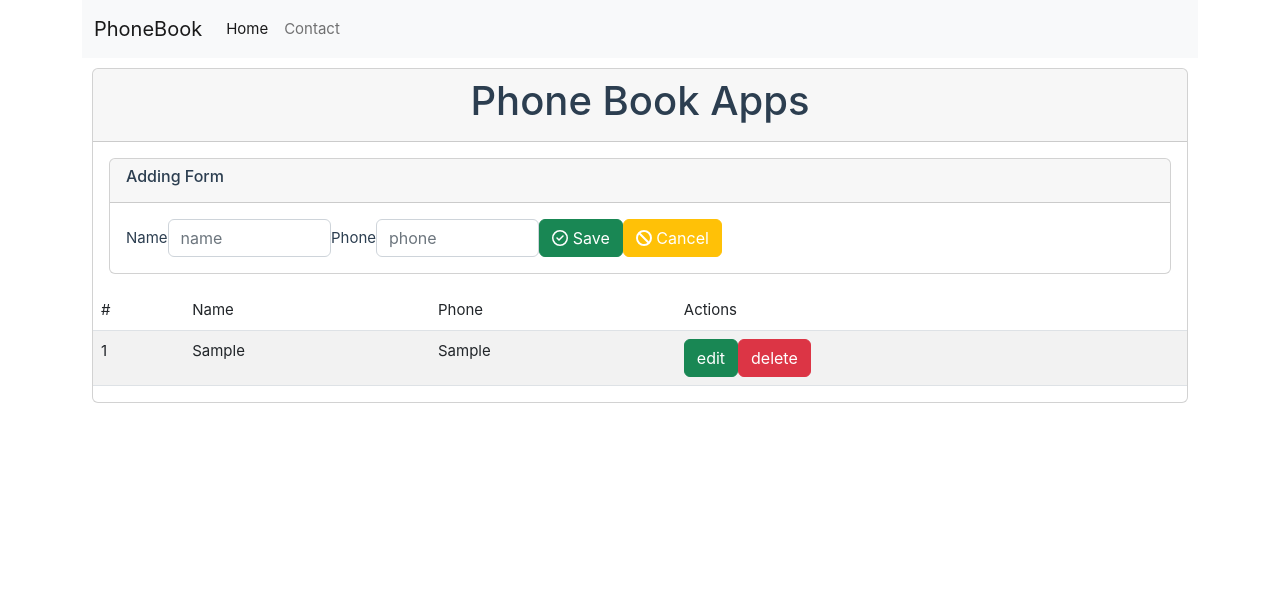
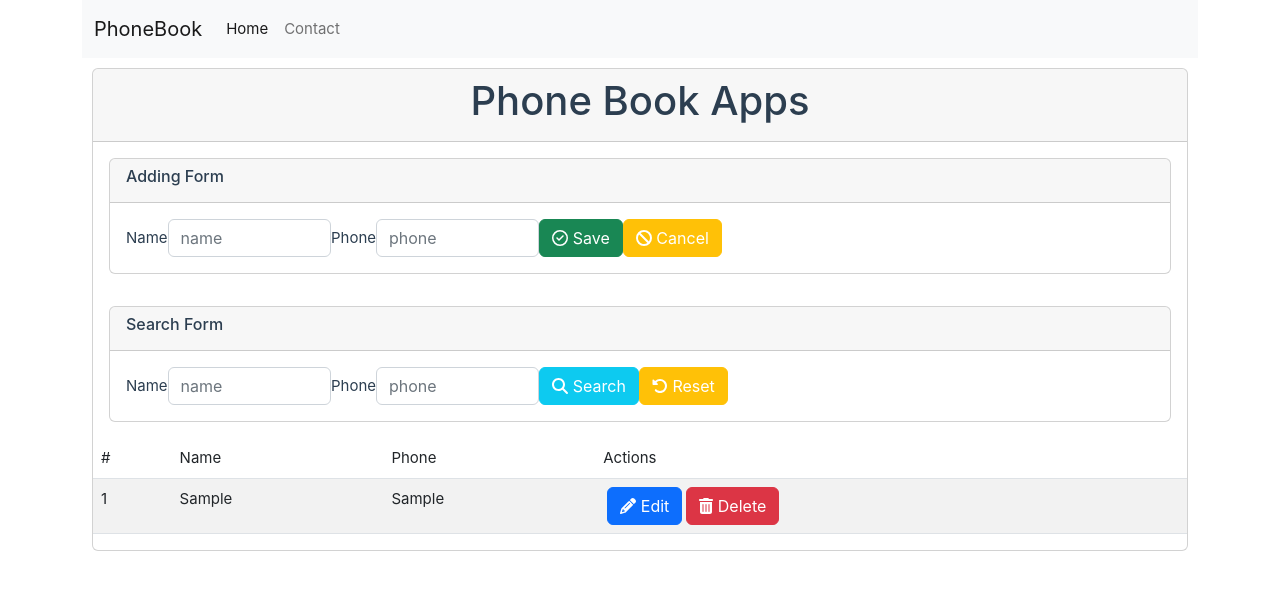
Before and after one commit to herlambang0321/vue_phonebook, a Vue app in the folder vue-phonebook_apps/: page /contact in a window 1280 px wide. Both pictures are taken after typing "Sample", "Sample" into the empty fields and a click on the button "Save". Shown: the top 590 px of the page. Built offline with nearby package versions, Linux system fonts and the light colour scheme.

Commit message:
code changes done

```diff
--- a/vue-phonebook_apps/src/components/ContactBox.vue
+++ b/vue-phonebook_apps/src/components/ContactBox.vue
@@ -1,6 +1,7 @@
 <script setup>
 import ContactList from "./ContactList.vue";
 import ContactForm from "./ContactForm.vue";
+import ContactSearch from "./ContactSearch.vue";
 import { useContactStore } from '../stores/contact';
 
 const Contact = useContactStore()
@@ -15,6 +16,9 @@ const Contact = useContactStore()
         <div class="card-body">
             <ContactForm @createContact="Contact.addItem"/>
         </div>
+        <div class="card-body">
+            <ContactSearch @searchContact="Contact.searchItem"/>
+        </div>
         <ContactList :contacts="Contact.rawItems" />
     </div>
   </div>
--- a/vue-phonebook_apps/src/components/ContactItem.vue
+++ b/vue-phonebook_apps/src/components/ContactItem.vue
@@ -44,12 +44,12 @@ export default {
         </td>
         <td v-else>{{ contact.phone }}</td>
         <td v-if="isEdit">
-            <button class="btn btn-primary" type="button" @click="update(contact.id)">save</button>
-            <button class="btn btn-warning" type="button" @click="isEdit = false">cancel</button>
+            <button class="btn btn-success mx-1" type="button" @click="update(contact.id)"><font-awesome-icon icon="fa-regular fa-circle-check" /> Save</button>
+            <button class="btn btn-warning text-white" type="button" @click="isEdit = false"><font-awesome-icon icon="fa-solid fa-ban" /> Cancel</button>
         </td>
         <td v-else>
-            <button class="btn btn-success" type="button" @click="isEdit = true">edit</button>
-            <button class="btn btn-danger" type="button" @click="Contact.removeItem(contact.id)">delete </button>
+            <button class="btn btn-primary mx-1" type="button" @click="isEdit = true"><font-awesome-icon icon="fa-solid fa-pencil" /> Edit</button>
+            <button class="btn btn-danger" type="button" @click="Contact.removeItem(contact.id)"><font-awesome-icon icon="fa-solid fa-trash-can" /> Delete </button>
         </td>
     </tr>
 </template>
--- /dev/null
+++ b/vue-phonebook_apps/src/components/ContactSearch.vue
@@ -0,0 +1,48 @@
+<script setup>
+import { ref } from 'vue'
+
+const emit = defineEmits(['searchContact'])
+
+const name = ref('')
+const phone = ref('')
+
+function searchContact(){
+    emit('searchContact', { name: name.value, phone: phone.value })
+    name.value = ''
+    phone.value = ''
+}
+
+function resetContact(){
+    emit('searchContact', { name: name.value, phone: phone.value })
+    name.value = ''
+    phone.value = ''
+}
+</script>
+
+<template>
+    <div>
+        <div class="card">
+            <div class="card-header">
+                <h6>Search Form</h6>
+            </div>
+            <form class="m-3" @submit.prevent="searchContact">
+                <div class="d-flex justify-content me-5">
+                    <div class="d-flex align-items-center">
+                        <label for="name">Name</label>
+                    </div>
+                    <div class="d-flex col-sm-2">
+                        <input type="text" class="form-control" id="name" v-model="name" placeholder="name"/>
+                    </div>
+                    <div class="d-flex align-items-center">
+                        <label for="phone">Phone</label>
+                    </div>
+                    <div class="d-flex col-sm-2">
+                        <input type="text" class="form-control" id="phone" v-model="phone" placeholder="phone"/>
+                    </div>
+                        <button type="submit" class="btn btn-info text-white"><font-awesome-icon icon="fa-solid fa-magnifying-glass" /> Search</button>
+                        <button type="submit" class="btn btn-warning text-white"><font-awesome-icon icon="fa-solid fa-rotate-left" /> Reset</button>
+                </div>
+            </form>
+        </div>
+    </div>
+</template>
--- a/vue-phonebook_apps/src/main.js
+++ b/vue-phonebook_apps/src/main.js
@@ -13,14 +13,13 @@ import { library } from '@fortawesome/fontawesome-svg-core'
 import { FontAwesomeIcon } from '@fortawesome/vue-fontawesome'
 
 /* import specific icons free-solid*/
-import { faPlus } from '@fortawesome/free-solid-svg-icons'
-import { faBan } from '@fortawesome/free-solid-svg-icons'
+import { faPlus, faBan, faMagnifyingGlass, faRotateLeft, faPencil, faTrashCan } from '@fortawesome/free-solid-svg-icons'
 
 /* import specific icons free-regular*/
 import { faCircleCheck } from '@fortawesome/free-regular-svg-icons'
 
 /* add icons to the library */
-library.add(faPlus, faCircleCheck, faBan)
+library.add(faPlus, faCircleCheck, faBan, faMagnifyingGlass, faRotateLeft, faPencil, faTrashCan)
 
 const app = createApp(App).component('font-awesome-icon', FontAwesomeIcon);
 
--- a/vue-phonebook_apps/src/stores/contact.js
+++ b/vue-phonebook_apps/src/stores/contact.js
@@ -16,7 +16,7 @@ export const useContactStore = defineStore({
         },
 
         removeItem(id) {
-            this.rawItems = this.rawItems.filter(item => item.id === id)
+            this.rawItems = this.rawItems.filter(item => item.id !== id)
         },
 
         updateItem(contact) {
```
